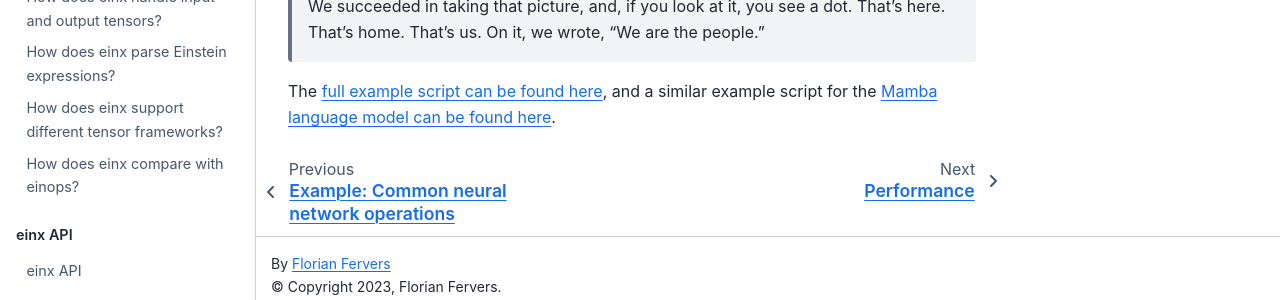
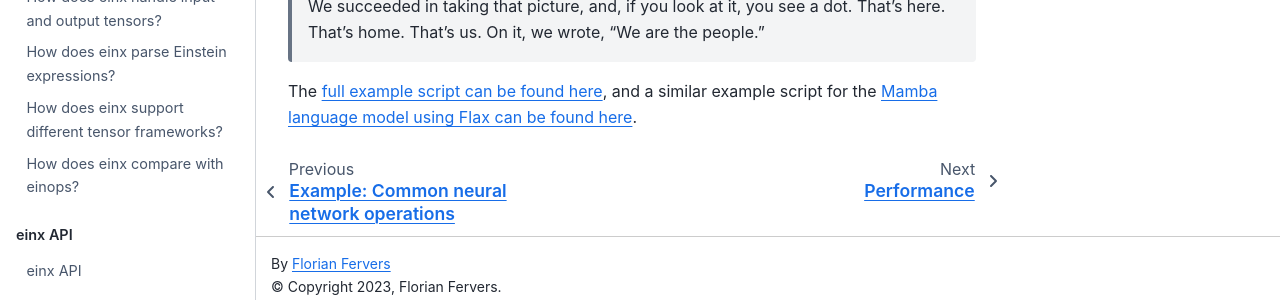
Before and after one commit to fferflo/einx, a Sphinx documentation site: the page built from docs/source/gettingstarted/gpt2.rst, in a window 1280 px wide and 900 px high, scrolled down 3202 px. Shown: the part 586-886 px from the top of the window. Built offline with Sphinx 7.4.7 and the Sphinx Book theme 1.1.4, drawn with Linux system fonts in a browser that asks for light colours.

Commit message:
Update docs

```diff
--- a/docs/source/gettingstarted/gpt2.rst
+++ b/docs/source/gettingstarted/gpt2.rst
@@ -185,4 +185,4 @@ Prediction:
     We succeeded in taking that picture, and, if you look at it, you see a dot. That's here. That's home. That's us. On it, we wrote, "We are the people."
 
 The `full example script can be found here <https://github.com/fferflo/weightbridge/blob/master/examples/gpt2haiku.py>`_, and a similar example script for the
-`Mamba language model can be found here <https://github.com/fferflo/weightbridge/blob/master/examples/mamba2haiku.py>`_.
+`Mamba language model using Flax can be found here <https://github.com/fferflo/weightbridge/blob/master/examples/mamba2flax.py>`_.
```
